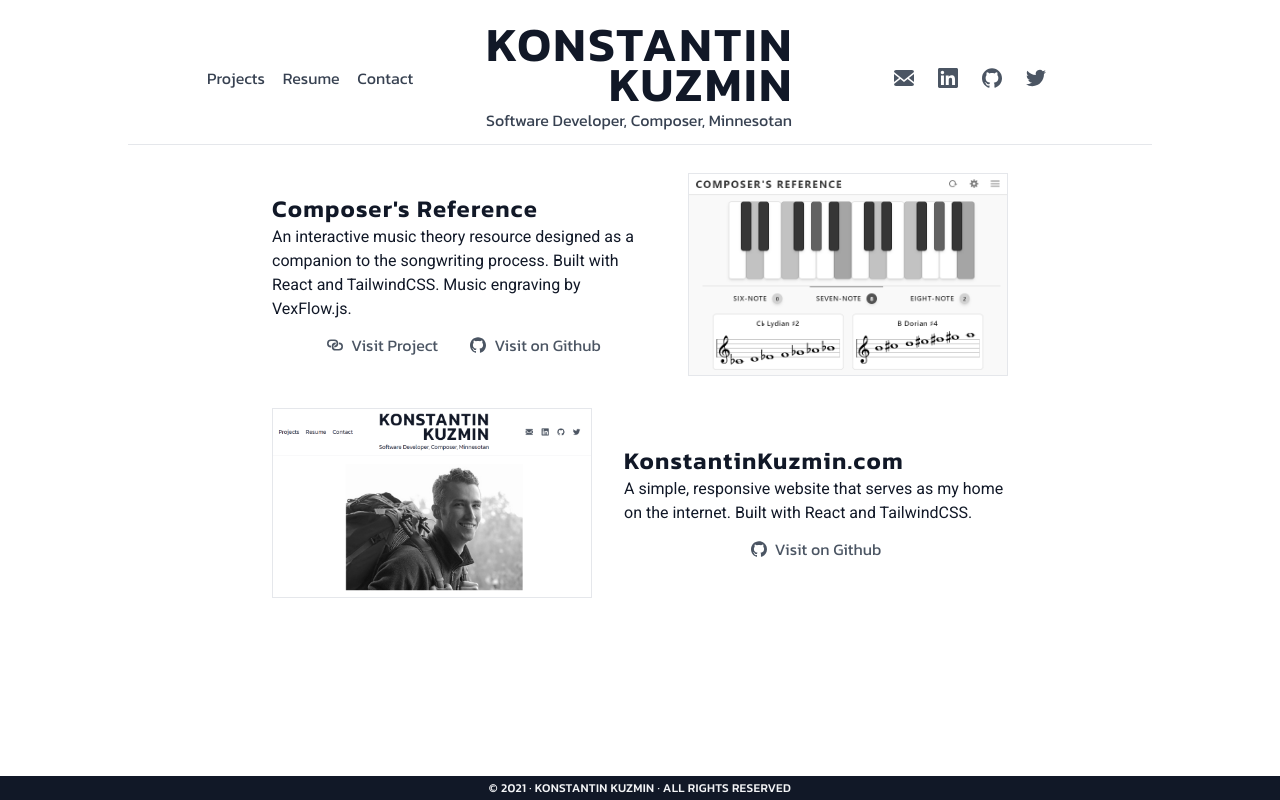
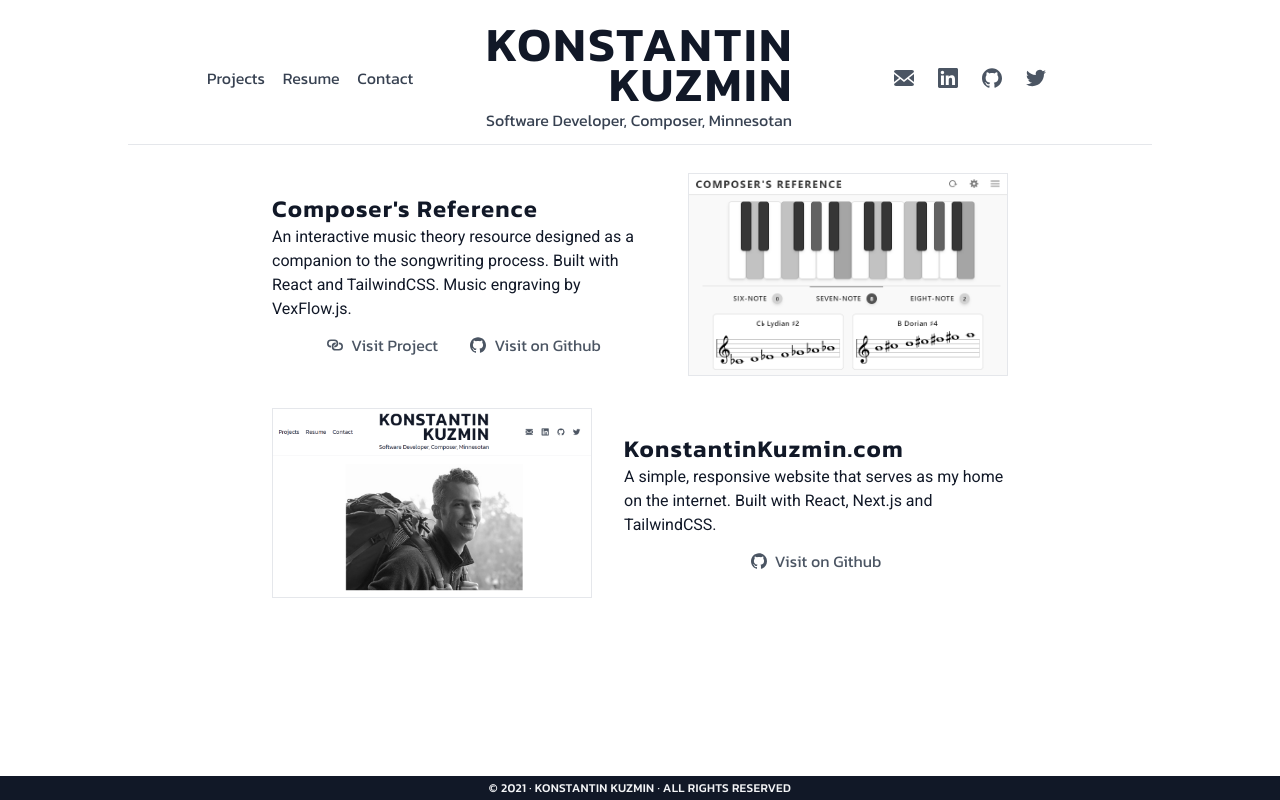
Before and after one commit to Kuzmink13/konstantin-kuzmin-dot-com-old, a Next.js app: page /Projects in a window 1280 px wide. Built offline with nearby package versions, Linux system fonts and the light colour scheme.

Commit message:
Updated project blurb

```diff
--- a/pages/Projects.jsx
+++ b/pages/Projects.jsx
@@ -34,7 +34,7 @@ const myProjects = [
   {
     title: 'KonstantinKuzmin.com',
     description:
-      'A simple, responsive website that serves as my home on the internet. Built with React and TailwindCSS.',
+      'A simple, responsive website that serves as my home on the internet. Built with React, Next.js and TailwindCSS.',
     img: {
       src: '/kkdotcom.png',
       alt: 'konstantinkuzmin.com landing page',
```
